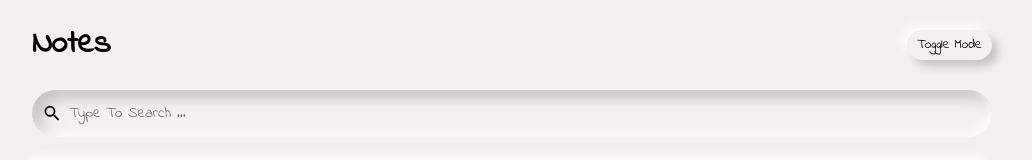
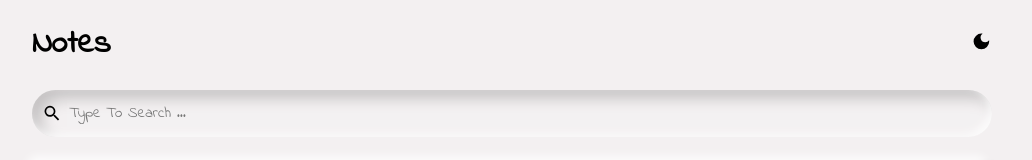
Before and after one commit to Satya190597/note-app, a React (Create React App) app: page / in a window 1280 px wide. Shown: the top 160 px of the page, without its empty margins (128-1160 px from the left). Built offline with nearby package versions, Linux system fonts and the light colour scheme.

Commit message:
Made UI Changes For Header And Icon

```diff
--- a/src/components/Header.js
+++ b/src/components/Header.js
@@ -1,18 +1,27 @@
 import React from "react";
+import { MdDarkMode, MdLightMode } from "react-icons/md";
 
-const Header = ({ handleToggleDarkMode,mode }) => {
+const Header = ({ handleToggleDarkMode, mode }) => {
   return (
     <>
       <div className="header">
         <h1>Notes</h1>
-        <button
-          className={`${mode && "save-dark"} ${!mode && "save"}`}
-          onClick={() =>
-            handleToggleDarkMode((previousState) => !previousState)
-          }
-        >
-          Toggle Mode
-        </button>
+        {mode && (
+          <div onClick={() => handleToggleDarkMode((value) => !value)}>
+            <MdLightMode
+              size="1.3em"
+              style={{ color: "white", cursor: "pointer" }}
+            />
+          </div>
+        )}
+        {!mode && (
+          <div onClick={() => handleToggleDarkMode((value) => !value)}>
+            <MdDarkMode
+              size="1.3em"
+              style={{ cursor: "pointer" }}
+            />
+          </div>
+        )}
       </div>
     </>
   );
--- a/src/index.css
+++ b/src/index.css
@@ -68,7 +68,8 @@ code {
   padding: 5px 10px 5px;
   border: none;
   background-color: #262626;
-  color: #85C1E9;
+  /* color: #85C1E9; */
+  color: #FFFFFF;
   border-radius: 15px;
   box-shadow: -2px -2px 2px 0 rgba(58, 58, 58, 0.3),
     5px 5px 5px 0 rgba(0, 0, 0, 0.2);
@@ -114,7 +115,8 @@ code {
   flex-direction: column;
   justify-content: space-between;
   white-space: pre-wrap;
-  color: #85C1E9;
+  /* color: #85C1E9; */
+  color: #FFFFFF;
   box-shadow: -5px -5px 5px 0 rgba(58, 58, 58, 0.3),
     12px 12px 12px 0 rgba(0, 0, 0, 0.2);
 }
@@ -147,6 +149,7 @@ code {
   resize: none;
   border-radius: 5px;
   padding: 10px;
+  color: #FFFFFF;
   box-shadow: inset -4px -4px 8px rgba(29, 28, 28, 0.5),
     inset 8px 8px 16px rgba(0, 0, 0, 0.1);
 }
@@ -163,7 +166,13 @@ textarea:focus {
 }
 
 .delete-icon {
-  color: #ff030347;
+  /* color: #ff030347; */
+  color: #5f585847;
+}
+
+.delete-icon-dark {
+  cursor: pointer;
+  color: #ff0000;
 }
 
 .delete-icon:hover {
@@ -203,7 +212,8 @@ textarea:focus {
   height: 25px;
   width: 100%;
   border: none;
-  color: #85C1E9;
+  /* color: #85C1E9; */
+  color: #FFFFFF;
   background-color: #f3f0f100;
 }
 
@@ -228,6 +238,7 @@ textarea:focus {
   width: 10px;
 }
 
+
 .note span::-webkit-scrollbar-track {
   -webkit-box-shadow: inset 0 0 6px rgba(0, 0, 0, 0.1);
   border-radius: 10px;
```
